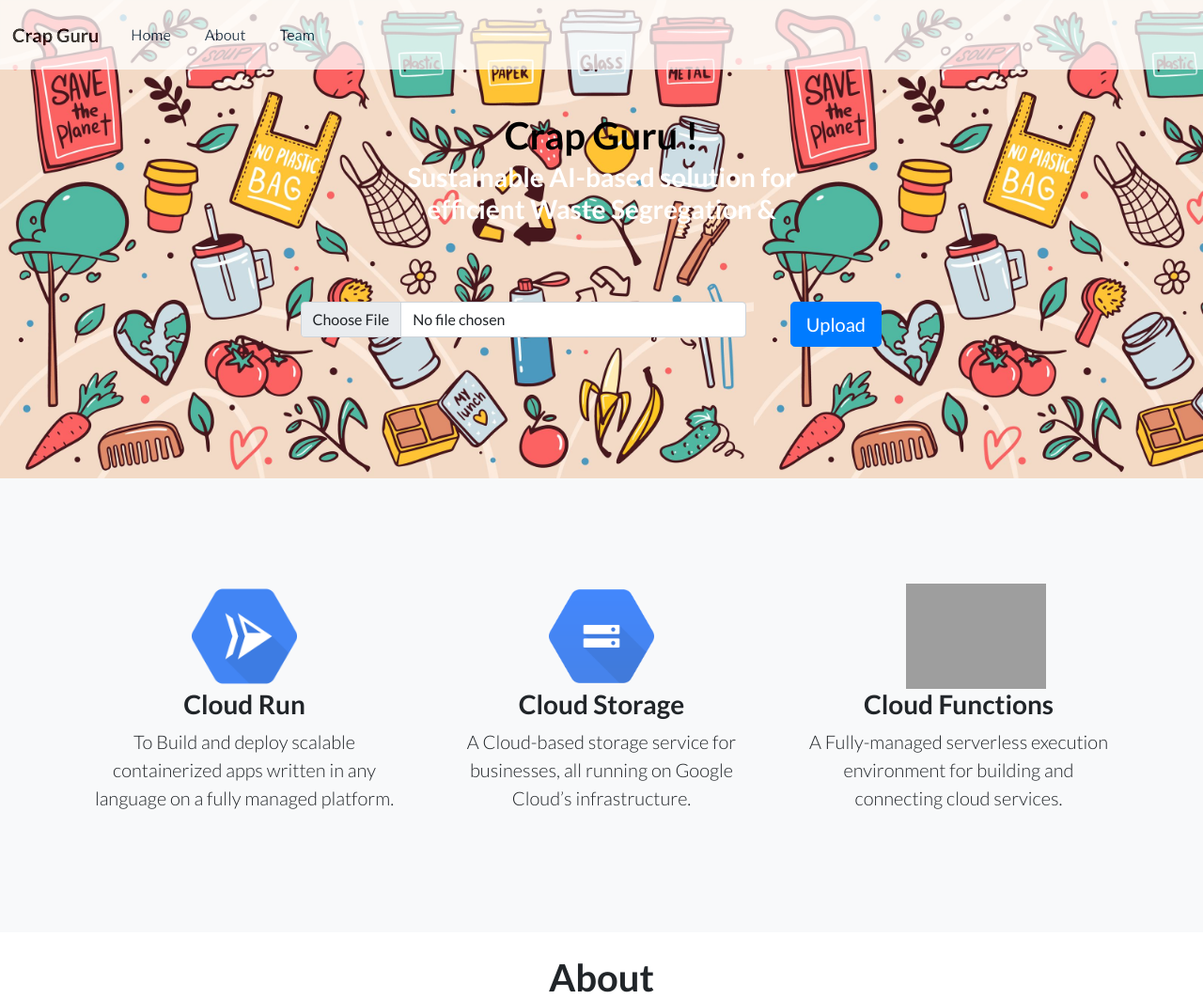
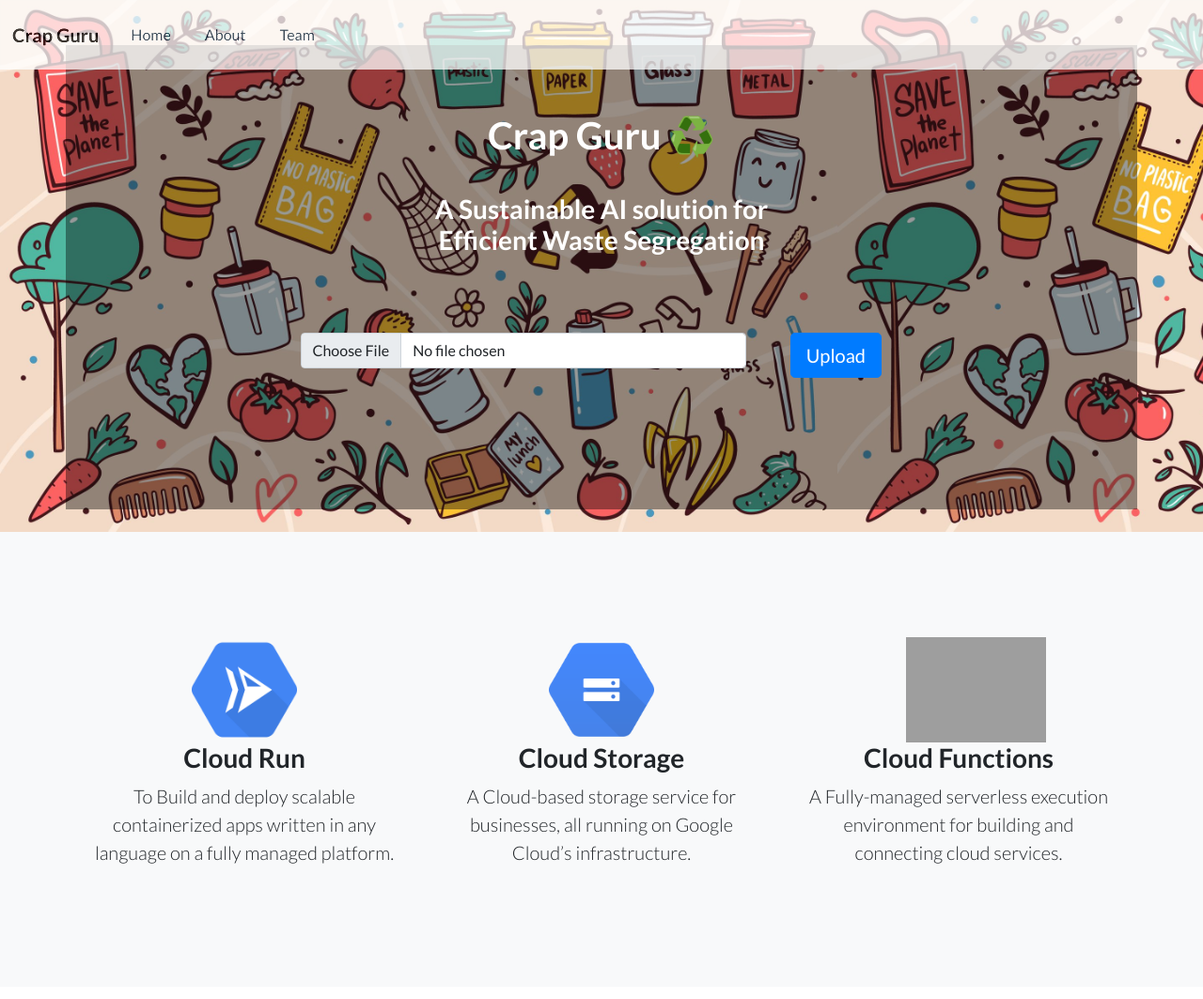
Before and after one commit to Alpha-github/Crap_Guru, a Flask app: page / in a window 1280 px wide. Shown: the top 1063 px of the page at 94% size. Run offline with Flask 2, Linux system fonts and the light colour scheme; some libraries are stand-ins or nearby versions; grey boxes are pictures that could not be loaded.

Commit message:
first commit

```diff
--- a/templates/index.html
+++ b/templates/index.html
@@ -4,7 +4,7 @@
 <head>
     <meta charset="utf-8">
     <meta name="viewport" content="width=device-width, initial-scale=1.0, shrink-to-fit=no">
-    <title>Crap Guru<i class="fa-duotone fa-recycle"></i></title>
+    <title>Crap Guru</title>
     <script src="https://code.jquery.com/jquery-3.6.3.slim.js"
         integrity="sha256-DKU1CmJ8kBuEwumaLuh9Tl/6ZB6jzGOBV/5YpNE2BWc=" crossorigin="anonymous"></script>
     <script src="https://ajax.googleapis.com/ajax/libs/jquery/3.5.1/jquery.min.js"></script>
@@ -20,7 +20,7 @@
 </head>
 
 <body>
-    <header class="text-center text-white pt-5"
+    <header class="text-center text-white pt-5 pb-4"
         style="background: url(&quot;../static/img/waste1.jpg&quot;);background-size: contain;">
         <!-- <div class="overlay"> -->
             <nav class="navbar navbar-light navbar-expand-md bg-white border rounded-0 navigation-clean-button fixed-top opacity-75"
@@ -39,11 +39,11 @@
                 </div>
             </nav>
         <!-- </div> -->
-        <div class="container" id="home">
+        <div class="container " id="home" style="background: rgb(0,0,0,0.4);">
             <div class="row">
-                <div class="col-xl-9 mx-auto mt-4 position-relative">
-                    <h1 class="mb-1" style="color: rgb(0, 0, 0);"><br>Crap Guru !</h1>
-                    <h3 class="mb-5">Sustainable AI-based solution for <br>efficient Waste Segregation &amp;<br> &nbsp;<br></h3>
+                <div class="container col-xl-9 mx-auto mt-4 position-relative" >
+                    <h1 class="mb-1" ><br>Crap Guru ♻️</h1>
+                    <h3 class="mb-5" ><br>A Sustainable AI solution for <br>Efficient Waste Segregation <br> &nbsp;<br></h3>
                 </div>
                 <div class="col-md-10 col-lg-8 col-xl-7 mx-auto position-relative">
                     <form method="post" enctype="multipart/form-data" id="upload-file">
```
